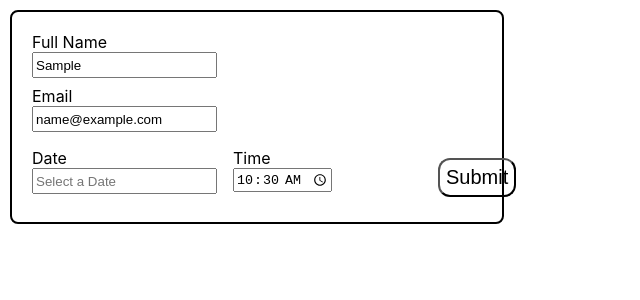
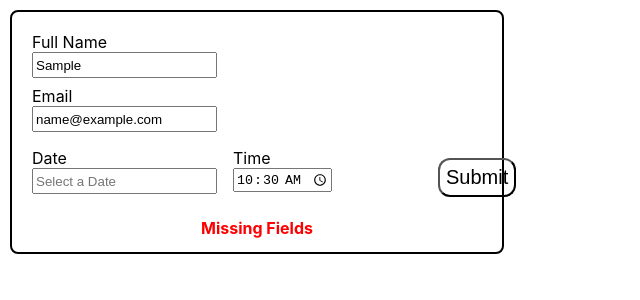
Before and after one commit to xsavoie/Keywords-assignment, a React (Create React App) app in the folder frontend/: page / in a window 1280 px wide. Both pictures are taken after typing "Sample", "name@example.com", "Sample", "10:30" into the empty fields and a click on the button "Submit". Shown: the top 300 px of the page, without its empty margins (0-640 px from the left). Built offline with nearby package versions, Linux system fonts and the light colour scheme; no server answers.

Commit message:
implemented function to validate form input fields and setup ErrorMessage component

```diff
--- a/frontend/src/components/AppointmentForm/AppointmentForm.css
+++ b/frontend/src/components/AppointmentForm/AppointmentForm.css
@@ -6,6 +6,8 @@
   margin: 10px;
   padding: 1.25em;
 }
+
+/* .form-inputs {} */
 
 .user-info {
   display: flex;
@@ -36,3 +38,9 @@ input {
   align-items: flex-start;
   margin-right: 1em;
 }
+
+.submit {
+  width: 25%;
+  display: flex;
+  flex-direction: column;
+}
--- a/frontend/src/components/AppointmentForm/AppointmentForm.jsx
+++ b/frontend/src/components/AppointmentForm/AppointmentForm.jsx
@@ -3,10 +3,12 @@ import { useFormFields } from '../../hooks/useFormFields';
 import AppointmentDatePicker from '../AppointmentDatePicker';
 import { useEffect, useState } from 'react';
 import SubmitButton from '../SubmitButton';
+import ErrorMessage from '../ErrorMessage';
 
 export default function AppointmentForm() {
+  const [error, setError] = useState(null);
   const [dateValue, setDateValue] = useState('');
-  const { fields, handleFieldChange, setValues, resetForm } = useFormFields({
+  const { fields, handleFieldChange, setValues, resetFields } = useFormFields({
     fullName: '',
     email: '',
     date: '',
@@ -71,13 +73,14 @@ export default function AppointmentForm() {
               onChange={handleFieldChange}
             />
           </label>
-
           <SubmitButton
             fields={fields}
-            resetForm={resetForm}
+            resetFields={resetFields}
             setDateValue={setDateValue}
+            setError={setError}
           />
         </div>
+        {error && <ErrorMessage error={error} />}
       </form>
     </div>
   );
--- /dev/null
+++ b/frontend/src/components/ErrorMessage/ErrorMessage.css
@@ -0,0 +1,8 @@
+.error-div {
+  margin-bottom: -5%;
+}
+
+p {
+  color: red;
+  font-weight: 700;
+}
--- /dev/null
+++ b/frontend/src/components/ErrorMessage/ErrorMessage.jsx
@@ -0,0 +1,9 @@
+import './ErrorMessage.css';
+
+export default function ErrorMessage({ error }) {
+  return (
+    <div className='error-div'>
+      <p>{error}</p>
+    </div>
+  )
+}
--- /dev/null
+++ b/frontend/src/components/ErrorMessage/index.jsx
@@ -0,0 +1 @@
+export { default } from './ErrorMessage';
--- a/frontend/src/components/SubmitButton/SubmitButton.jsx
+++ b/frontend/src/components/SubmitButton/SubmitButton.jsx
@@ -1,19 +1,46 @@
 import axios from 'axios';
 import './SubmitButton.css';
 
-export default function SubmitButton({ fields, resetForm, setDateValue }) {
+export default function SubmitButton({
+  fields,
+  resetFields,
+  setDateValue,
+  setError,
+}) {
+
+  function validateFields(fields) {
+    let validated = false;
+    const keys = Object.keys(fields);
+
+    keys.map((key) => {
+      if (!fields[key]) {
+        return setError('Missing Fields');
+      }
+      return (validated = true);
+    });
+    return validated;
+  }
+
+  function resetForm() {
+    resetFields();
+    setDateValue('');
+    setError(null);
+  }
+
   function handleSubmit(event) {
     event.preventDefault();
+    const validate = validateFields(fields);
+    if (validate) {
       return axios
         .post('/appointment/new', { fields })
         .then((response) => {
           console.log(response.data);
-        resetForm();
-        setDateValue('');
+          resetForm()
         })
         .catch((err) => {
           console.log(err.message);
         });
+    }
   }
 
   return (
--- a/frontend/src/hooks/useFormFields.js
+++ b/frontend/src/hooks/useFormFields.js
@@ -11,7 +11,7 @@ export function useFormFields(initialState) {
     });
   }
 
-  function resetForm() {
+  function resetFields() {
     setValues(initialState);
   }
 
@@ -19,6 +19,6 @@ export function useFormFields(initialState) {
     fields,
     handleFieldChange,
     setValues,
-    resetForm,
+    resetFields,
   };
 }
```
Lines whose indentation alone changed are shown as unchanged.
